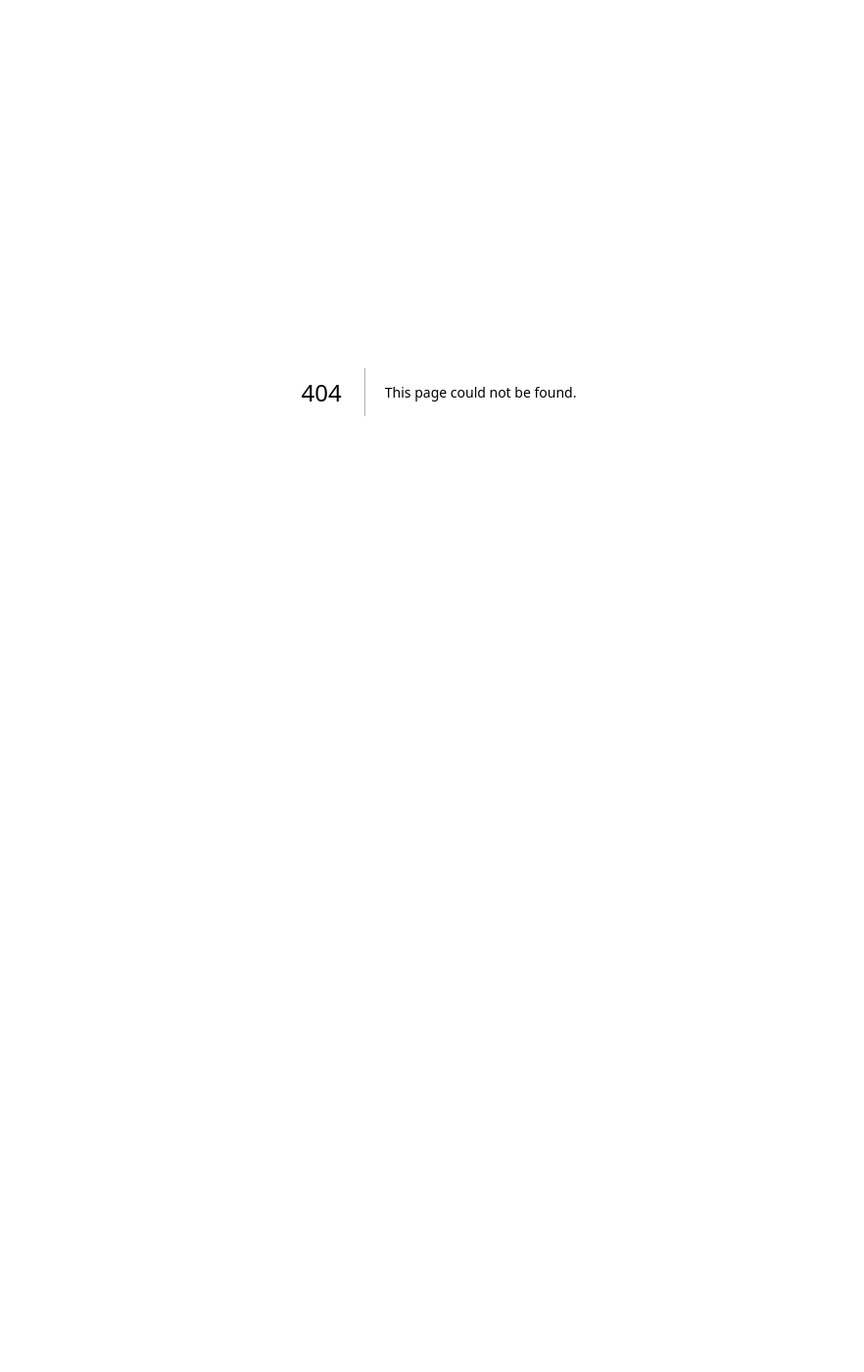
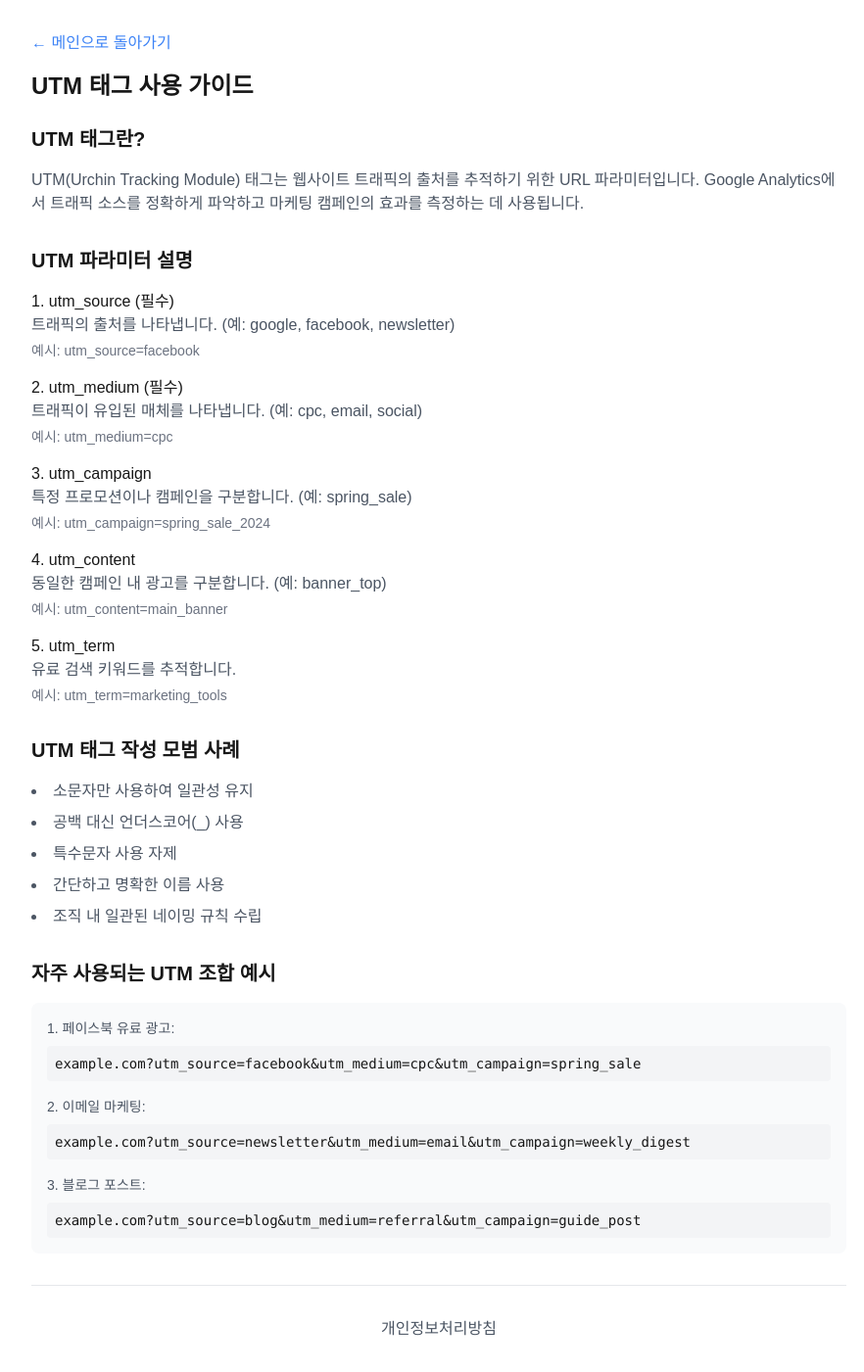
Before and after one commit to greentl0814/utm-generator, a Next.js app: page /guide in a window 1280 px wide. Before the commit this address had no page. Shown: the whole page at 98% size, without its empty margins (192-1074 px from the left). Before the commit the page ends 800 px from the top, so only its background shows below. Built offline with nearby package versions, Linux system fonts and the light colour scheme.

Commit message:
Add UTM guide page and update footer navigation

```diff
--- /dev/null
+++ b/pages/guide.js
@@ -0,0 +1,99 @@
+import React from 'react';
+import Head from 'next/head';
+import Link from 'next/link';
+
+export default function Guide() {
+  return (
+    <>
+      <Head>
+        <title>UTM 태그 사용 가이드 - UTM 생성기</title>
+        <meta name="description" content="UTM 태그의 기본 개념부터 실제 활용 방법까지 상세히 알아보세요." />
+      </Head>
+      <div className="p-8 max-w-4xl mx-auto">
+        <Link href="/" className="text-blue-500 hover:text-blue-700 mb-4 inline-block">
+          ← 메인으로 돌아가기
+        </Link>
+        <h1 className="text-2xl font-bold mb-6">UTM 태그 사용 가이드</h1>
+
+        <div className="space-y-8">
+          <section>
+            <h2 className="text-xl font-semibold mb-4">UTM 태그란?</h2>
+            <p className="text-gray-600 mb-4">
+              UTM(Urchin Tracking Module) 태그는 웹사이트 트래픽의 출처를 추적하기 위한 URL 파라미터입니다.
+              Google Analytics에서 트래픽 소스를 정확하게 파악하고 마케팅 캠페인의 효과를 측정하는 데 사용됩니다.
+            </p>
+          </section>
+
+          <section>
+            <h2 className="text-xl font-semibold mb-4">UTM 파라미터 설명</h2>
+            <div className="space-y-4">
+              <div>
+                <h3 className="font-medium">1. utm_source (필수)</h3>
+                <p className="text-gray-600">트래픽의 출처를 나타냅니다. (예: google, facebook, newsletter)</p>
+                <p className="text-gray-500 text-sm mt-1">예시: utm_source=facebook</p>
+              </div>
+              <div>
+                <h3 className="font-medium">2. utm_medium (필수)</h3>
+                <p className="text-gray-600">트래픽이 유입된 매체를 나타냅니다. (예: cpc, email, social)</p>
+                <p className="text-gray-500 text-sm mt-1">예시: utm_medium=cpc</p>
+              </div>
+              <div>
+                <h3 className="font-medium">3. utm_campaign</h3>
+                <p className="text-gray-600">특정 프로모션이나 캠페인을 구분합니다. (예: spring_sale)</p>
+                <p className="text-gray-500 text-sm mt-1">예시: utm_campaign=spring_sale_2024</p>
+              </div>
+              <div>
+                <h3 className="font-medium">4. utm_content</h3>
+                <p className="text-gray-600">동일한 캠페인 내 광고를 구분합니다. (예: banner_top)</p>
+                <p className="text-gray-500 text-sm mt-1">예시: utm_content=main_banner</p>
+              </div>
+              <div>
+                <h3 className="font-medium">5. utm_term</h3>
+                <p className="text-gray-600">유료 검색 키워드를 추적합니다.</p>
+                <p className="text-gray-500 text-sm mt-1">예시: utm_term=marketing_tools</p>
+              </div>
+            </div>
+          </section>
+
+          <section>
+            <h2 className="text-xl font-semibold mb-4">UTM 태그 작성 모범 사례</h2>
+            <ul className="list-disc list-inside space-y-2 text-gray-600">
+              <li>소문자만 사용하여 일관성 유지</li>
+              <li>공백 대신 언더스코어(_) 사용</li>
+              <li>특수문자 사용 자제</li>
+              <li>간단하고 명확한 이름 사용</li>
+              <li>조직 내 일관된 네이밍 규칙 수립</li>
+            </ul>
+          </section>
+
+          <section>
+            <h2 className="text-xl font-semibold mb-4">자주 사용되는 UTM 조합 예시</h2>
+            <div className="bg-gray-50 p-4 rounded-lg">
+              <p className="text-sm text-gray-600 mb-2">1. 페이스북 유료 광고:</p>
+              <code className="text-sm bg-gray-100 p-2 rounded block">
+                example.com?utm_source=facebook&utm_medium=cpc&utm_campaign=spring_sale
+              </code>
+
+              <p className="text-sm text-gray-600 mb-2 mt-4">2. 이메일 마케팅:</p>
+              <code className="text-sm bg-gray-100 p-2 rounded block">
+                example.com?utm_source=newsletter&utm_medium=email&utm_campaign=weekly_digest
+              </code>
+
+              <p className="text-sm text-gray-600 mb-2 mt-4">3. 블로그 포스트:</p>
+              <code className="text-sm bg-gray-100 p-2 rounded block">
+                example.com?utm_source=blog&utm_medium=referral&utm_campaign=guide_post
+              </code>
+            </div>
+          </section>
+
+        </div>
+
+        <footer className="mt-8 pt-8 border-t text-center text-gray-600">
+          <Link href="/privacy" className="hover:text-gray-900">
+            개인정보처리방침
+          </Link>
+        </footer>
+      </div>
+    </>
+  );
+}
--- a/pages/index.js
+++ b/pages/index.js
@@ -384,9 +384,14 @@ export default function UTMGenerator() {
           )}
         </div>
         <footer className="mt-8 pt-8 border-t text-center text-gray-600">
-          <Link href="/privacy" className="hover:text-gray-900">
-            개인정보처리방침
-          </Link>
+          <nav className="space-x-4">
+            <Link href="/guide" className="hover:text-gray-900">
+              사용 가이드
+            </Link>
+            <Link href="/privacy" className="hover:text-gray-900">
+              개인정보처리방침
+            </Link>
+          </nav>
         </footer>
       </div>
     </>
```
